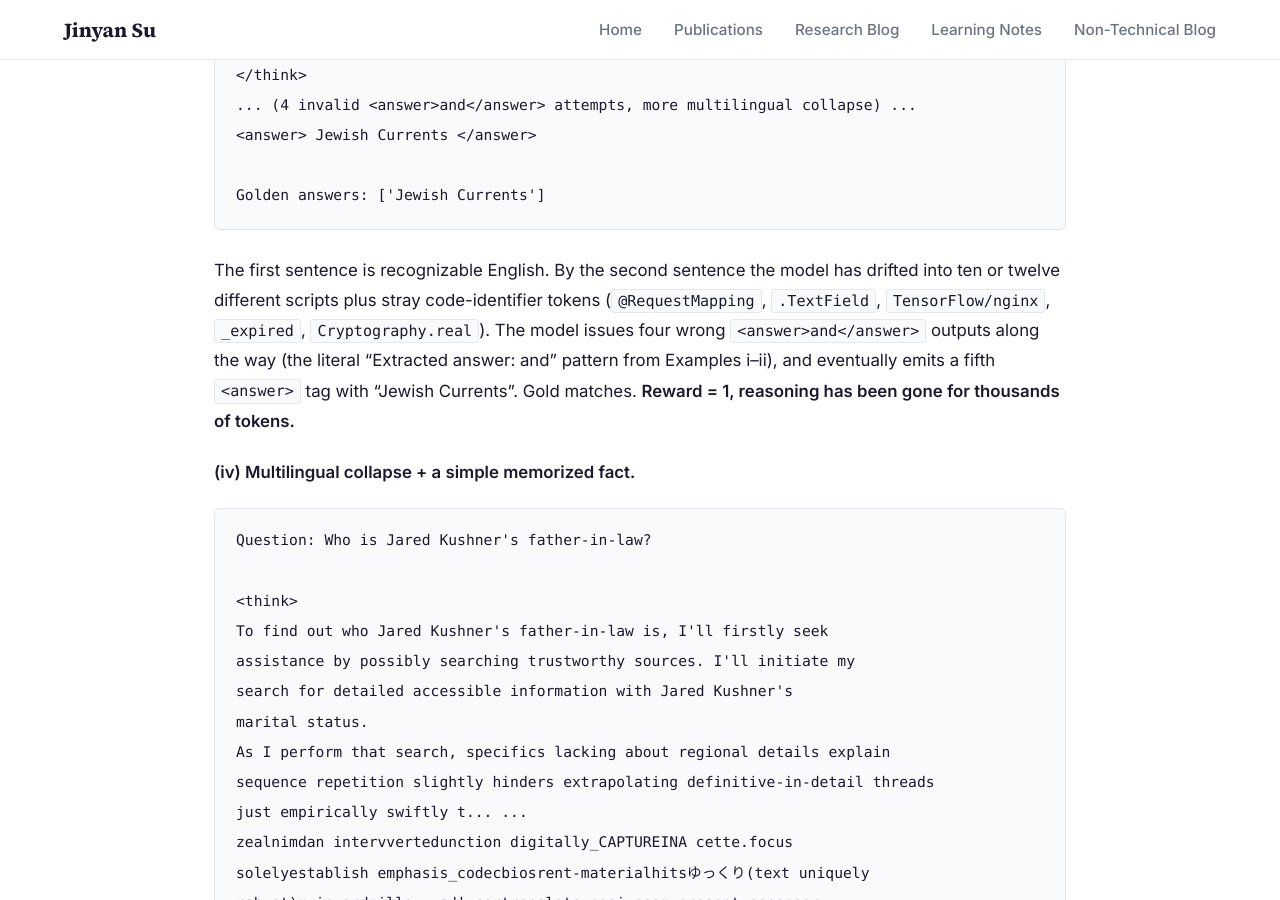
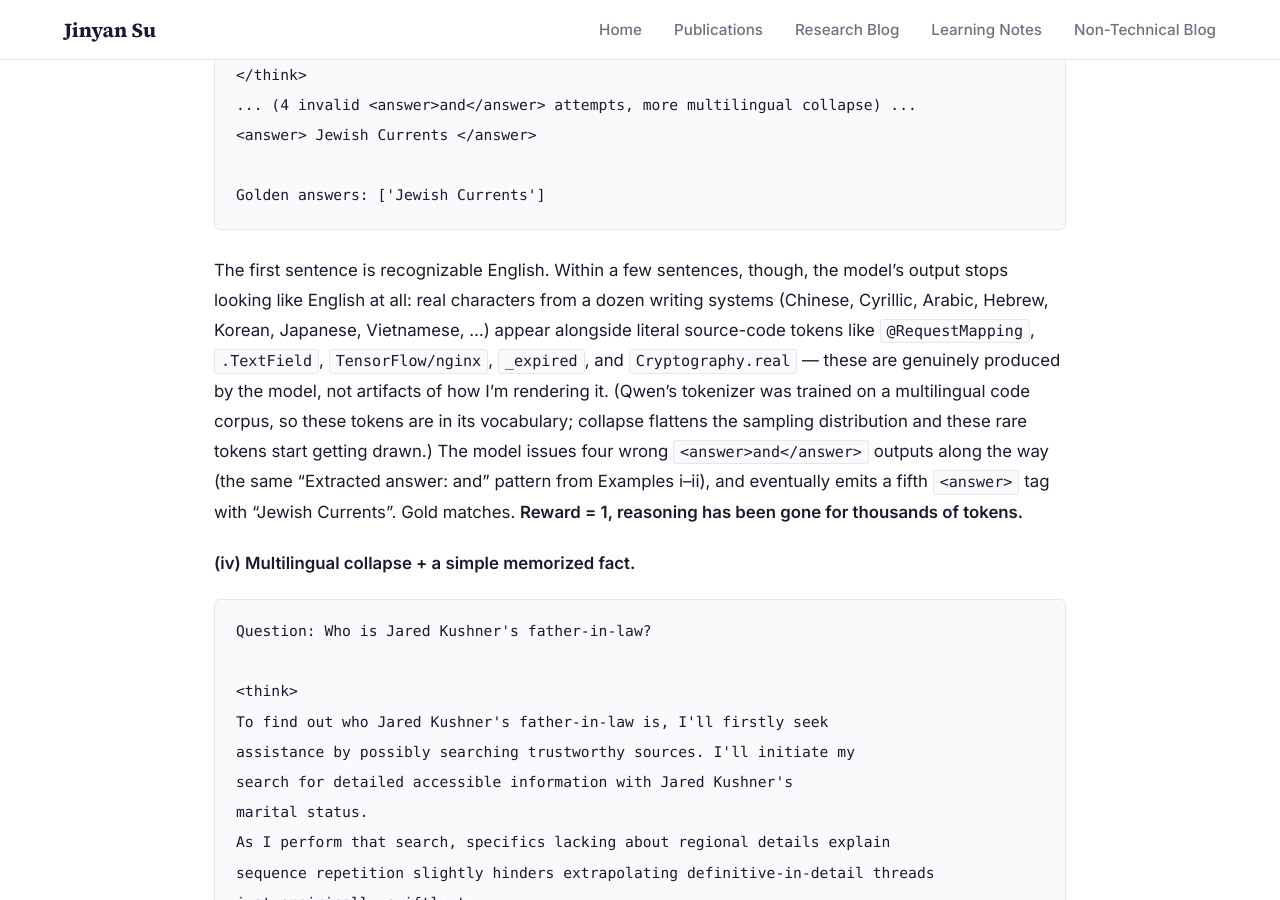
Before and after one commit to JinyanSu1/jinyansu1.github.io, a Jekyll site: the page built from _posts/2026-05-22-search-r1-does-the-model-actually-learn-to-search.md, in a window 1280 px wide and 900 px high, scrolled down 17446 px. Built offline with Jekyll 4.4.1, drawn with Linux system fonts in a browser that asks for light colours.

Commit message:
Search-R1 Section 4: clarify mixed-language commentary (code-identifier tokens are literally in the model output)

````diff
--- a/_posts/2026-05-22-search-r1-does-the-model-actually-learn-to-search.md
+++ b/_posts/2026-05-22-search-r1-does-the-model-actually-learn-to-search.md
@@ -313,7 +313,7 @@ decision condensed Rescue BelowEuro bathroom":t Milkpublic
 Golden answers: ['Jewish Currents']
 ```
 
-The first sentence is recognizable English. By the second sentence the model has drifted into ten or twelve different scripts plus stray code-identifier tokens (`@RequestMapping`, `.TextField`, `TensorFlow/nginx`, `_expired`, `Cryptography.real`). The model issues four wrong `<answer>and</answer>` outputs along the way (the literal "Extracted answer: and" pattern from Examples i–ii), and eventually emits a fifth `<answer>` tag with "Jewish Currents". Gold matches. **Reward = 1, reasoning has been gone for thousands of tokens.**
+The first sentence is recognizable English. Within a few sentences, though, the model's output stops looking like English at all: real characters from a dozen writing systems (Chinese, Cyrillic, Arabic, Hebrew, Korean, Japanese, Vietnamese, ...) appear alongside literal source-code tokens like `@RequestMapping`, `.TextField`, `TensorFlow/nginx`, `_expired`, and `Cryptography.real` — these are genuinely produced by the model, not artifacts of how I'm rendering it. (Qwen's tokenizer was trained on a multilingual code corpus, so these tokens are in its vocabulary; collapse flattens the sampling distribution and these rare tokens start getting drawn.) The model issues four wrong `<answer>and</answer>` outputs along the way (the same "Extracted answer: and" pattern from Examples i–ii), and eventually emits a fifth `<answer>` tag with "Jewish Currents". Gold matches. **Reward = 1, reasoning has been gone for thousands of tokens.**
 
 **(iv) Multilingual collapse + a simple memorized fact.**
 
````
